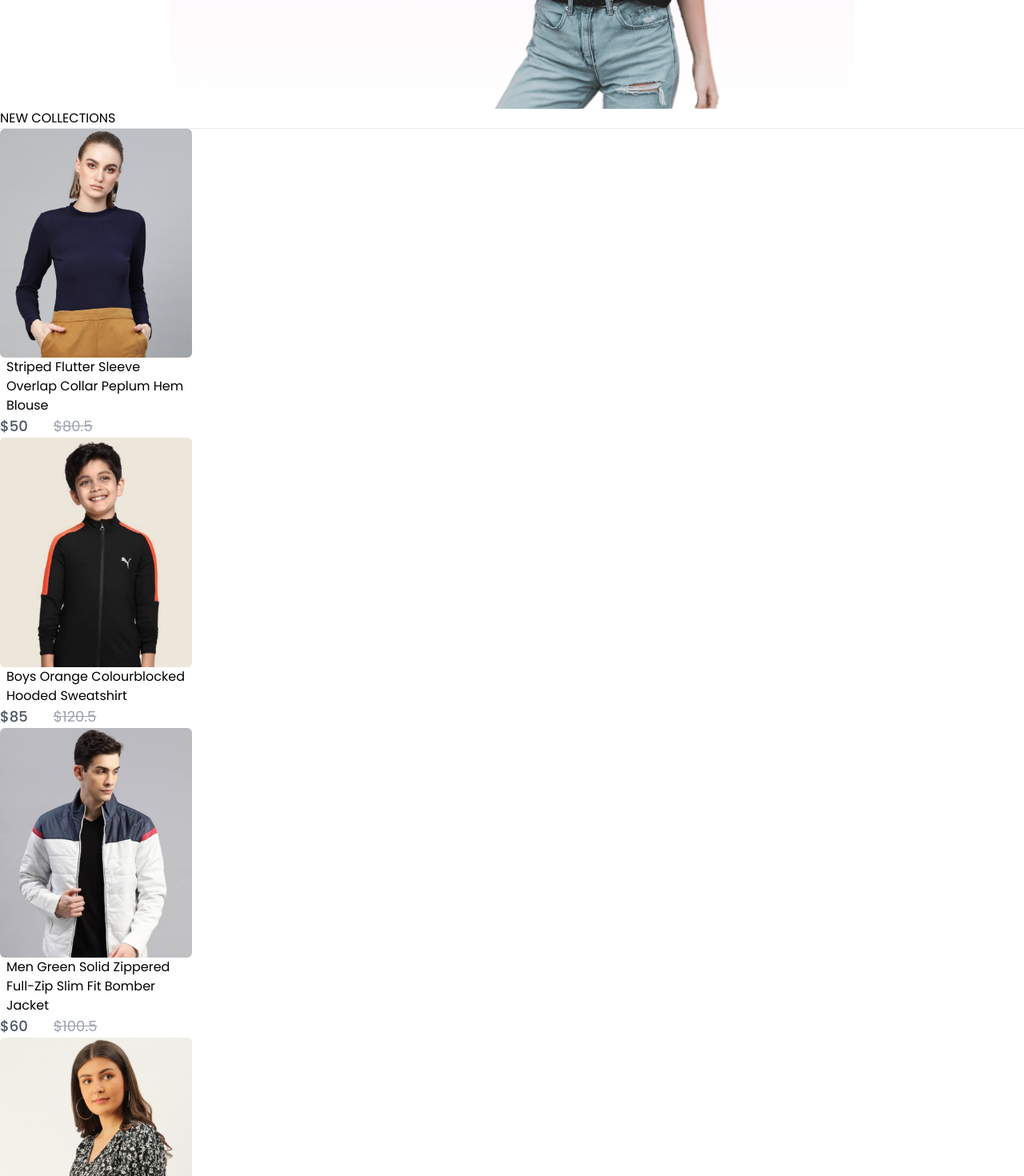
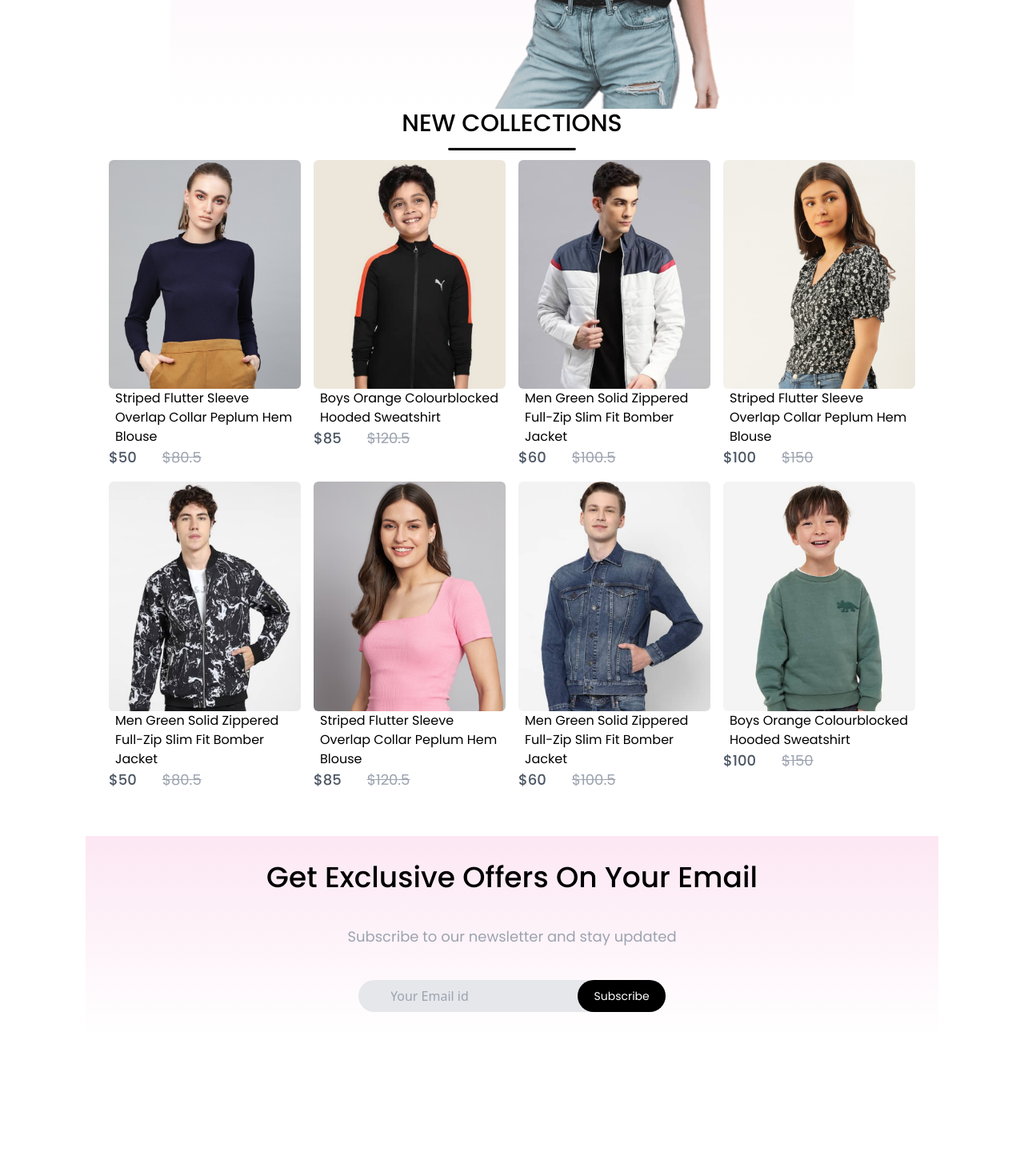
Before and after one commit to prajeet-shah/E-Commerce, a React (Create React App) app: page / in a window 1280 px wide. Shown: the part 2000-3470 px from the top of the page at 80% size. After the commit the page ends 3425 px from the top, so only its background shows below. Built offline with nearby package versions, Linux system fonts and the light colour scheme.

Commit message:
newletter shop change

```diff
--- a/src/Components/NewCollection/NewCollection.jsx
+++ b/src/Components/NewCollection/NewCollection.jsx
@@ -3,10 +3,10 @@ import new_collection from '../Assets/new_collections';
 import Item from '../item/Item';
 const NewCollection = () => {
   return (
-    <div className='new-collections'>
-      <h1>NEW COLLECTIONS</h1>
-        <hr/>
-        <div className='collections'>
+    <div className='new-collections flex flex-col items-center gap-3 h-90vh '>
+      <h1 className='text-brown-100 text-3xl font-medium'>NEW COLLECTIONS</h1>
+        <hr className='w-40 h-1 rounded-lg bg-black'/>
+        <div className='collections grid grid-cols-4 gap-4'>
             {new_collection.map((item , i)=>{
                 return <Item  key = {i} id = {item.id} name = {item.name}
                 image = {item.image} new_price = {item.new_price} old_price = {item.old_price}/>
--- /dev/null
+++ b/src/Components/NewsLetter/NewsLetter.jsx
@@ -0,0 +1,16 @@
+import React from 'react'
+
+const NewsLetter = () => {
+  return (
+    <div className='newsletter w-5/6  flex flex-col items-center justify-center mx-auto my-auto mt-14 px-28 mb-32 bg-gradient-to-b from-pink-100 to-white gap-10 py-8'>
+      <h1 className='text-black text-4xl font-medium'>Get Exclusive Offers On Your Email</h1>
+      <p className='text-gray-400 text-lg'>Subscribe to our newsletter and stay updated</p>
+      <div className='flex items-center justify-around bg-gray-200 w-96 h-10 rounded-full border-solid border-0 border-black'>
+        <input className='ml-10 w-80 border-none outline-none font-sans text-md text-black bg-gray-200 rounded-full' type='email' placeholder='Your Email id'/>
+        <button className='w-36 h-10 py-1 px-2 rounded-full bg-black text-white text-sm cursor-pointer'>Subscribe</button>
+      </div>
+    </div>
+  )
+}
+
+export default NewsLetter
--- a/src/Pages/Shop.jsx
+++ b/src/Pages/Shop.jsx
@@ -3,6 +3,7 @@ import Hero from '../Components/Hero/Hero'
 import Popular from '../Components/Popular/popular'
 import Offers from '../Components/Offers/Offers'
 import NewCollection from '../Components/NewCollection/NewCollection'
+import NewsLetter from '../Components/NewsLetter/NewsLetter'
 
 const Shop = () => {
   return (
@@ -11,6 +12,7 @@ const Shop = () => {
       <Popular/>
       <Offers/>
       <NewCollection/>
+      <NewsLetter/>
     </div>
   )
 }
```
